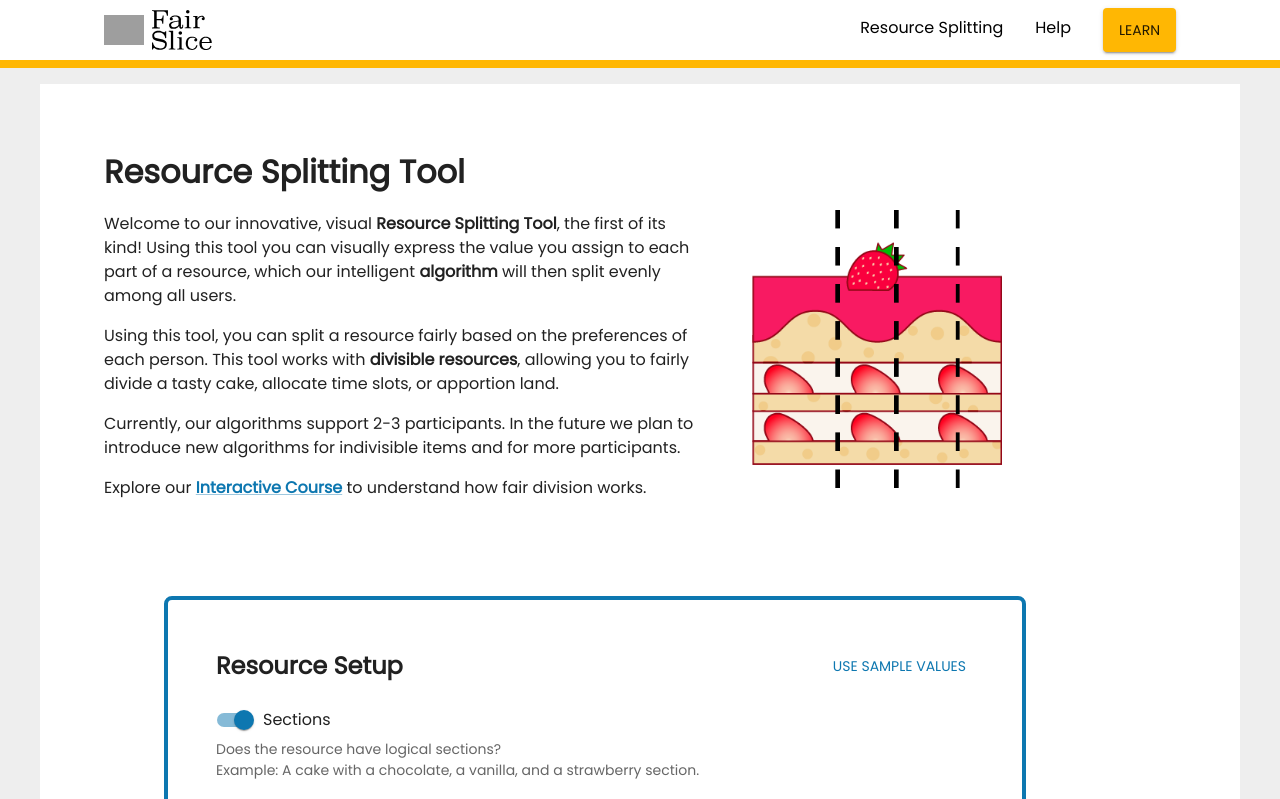
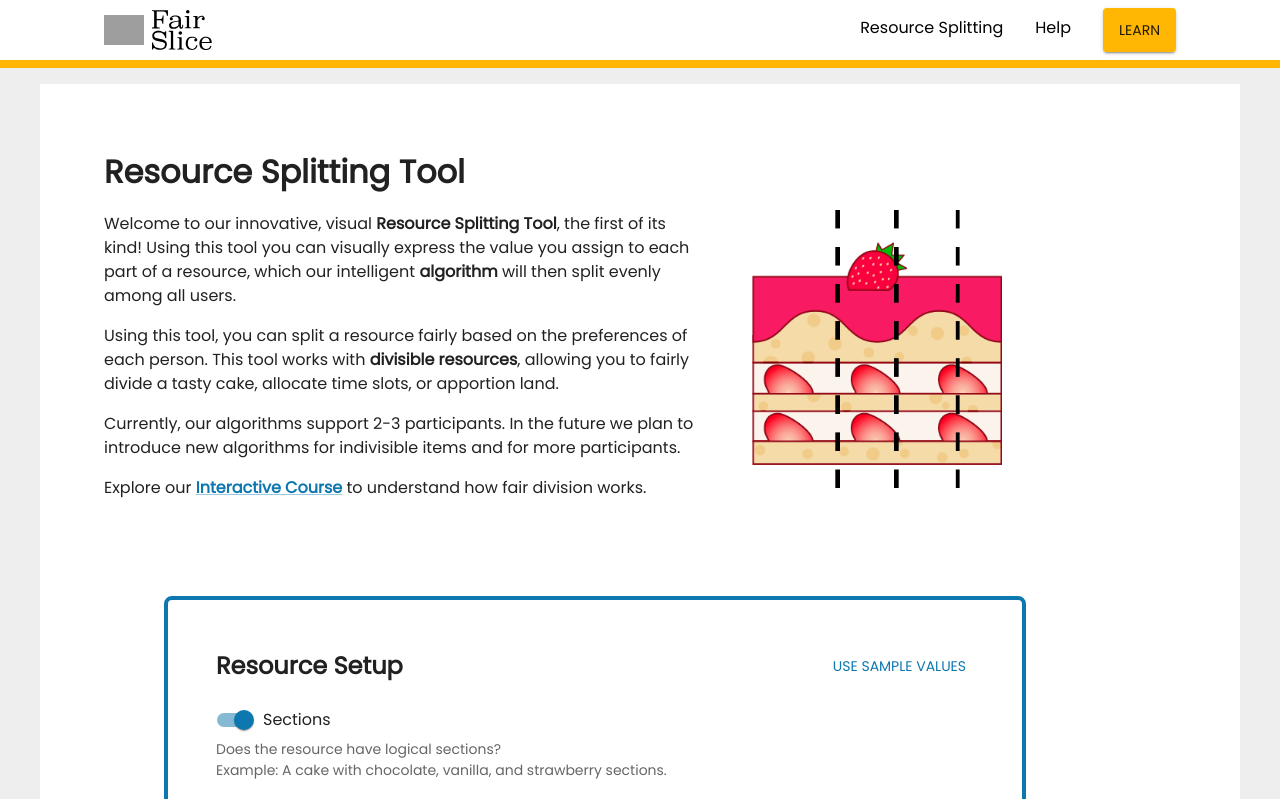
Before and after one commit to yongtenglei/cake, a React (Create React App) app: page /graph in a window 1280 px wide. Shown: the top 799 px of the page. Built offline with nearby package versions, Linux system fonts and the light colour scheme; grey boxes are pictures that could not be loaded.

Commit message:
tweak wording

```diff
--- a/src/Graph/SectionConfig.tsx
+++ b/src/Graph/SectionConfig.tsx
@@ -114,7 +114,7 @@ export const SectionConfig = ({
         <HelperText>
           Does the resource have logical sections?
           <br />
-          Example: A cake with a chocolate, a vanilla, and a strawberry section.
+          Example: A cake with chocolate, vanilla, and strawberry sections.
         </HelperText>
 
         {hasSections ? (
```
